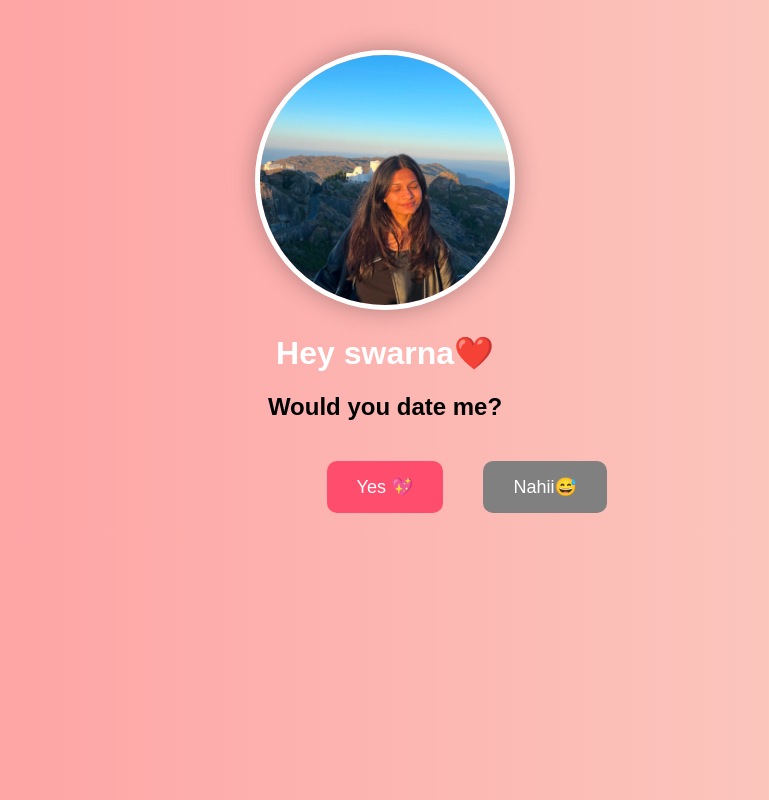
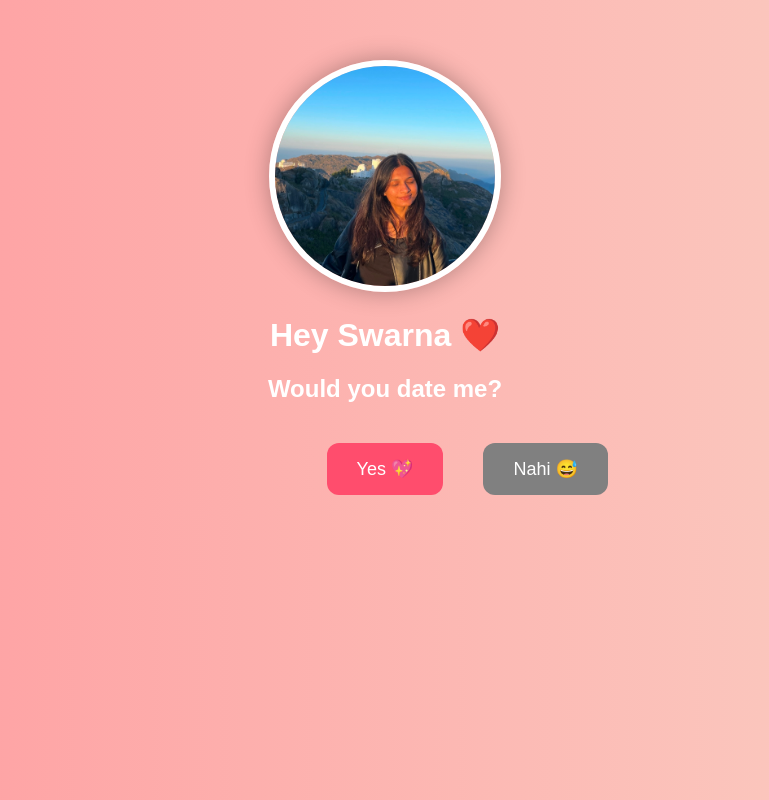
Before and after one commit to soumyarathod177-netizen/love-site, a plain HTML site: page index.html in a window 1280 px wide. Shown: the whole page, without its empty margins (255-1024 px from the left). Drawn offline with Linux system fonts and the light colour scheme.

Commit message:
Update index.html

```diff
--- a/index.html
+++ b/index.html
@@ -1,53 +1,62 @@
 <!DOCTYPE html>
 <html>
+<head>
+<title>For Someone Special ❤️</title>
 
-<head>
-    <title>For My Special Girl ❤️</title>
 <style>
-        body {
-            margin: 0;
-            text-align: center;
+body{
+    margin:0;
+    text-align:center;
     background: linear-gradient(to right, #ff9a9e, #fad0c4);
-            font-family: Arial;
-            overflow: hidden;
+    font-family: Arial, sans-serif;
+    overflow:hidden;
 }
 
-        .container {
-            margin-top: 50px;
+.container{
+    margin-top:60px;
 }
 
-        img {
-            width: 250px;
-            height: 250px;
-            border-radius: 50%;
-            object-fit: cover;
-            border: 5px solid white;
-            box-shadow: 0 0 25px rgba(0, 0, 0, 0.3);
+img{
+    width:220px;
+    height:220px;
+    border-radius:50%;
+    object-fit:cover;
+    border:6px solid white;
+    box-shadow:0 0 25px rgba(0,0,0,0.3);
 }
 
-        h1 {
-            color: white;
-            margin-top: 20px;
+h1{
+    color:white;
+    margin-top:20px;
 }
 
-        button {
-            padding: 15px 30px;
-            font-size: 18px;
-            border: none;
-            border-radius: 10px;
-            cursor: pointer;
-            margin: 20px;
+h2{
+    color:#fff;
 }
 
-        #yes {
-            background: #ff4d6d;
-            color: white;
+button{
+    padding:15px 30px;
+    font-size:18px;
+    border:none;
+    border-radius:12px;
+    cursor:pointer;
+    margin:20px;
+    transition:0.3s;
 }
 
-        #no {
-            background: gray;
-            color: white;
-            position: absolute;
+#yes{
+    background:#ff4d6d;
+    color:white;
+}
+
+#yes:hover{
+    transform:scale(1.1);
+}
+
+#no{
+    background:gray;
+    color:white;
+    position:absolute;
 }
 </style>
 </head>
@@ -55,28 +64,34 @@
 <body>
 
 <div class="container">
-        <!-- Yaha apni gf ki photo ka naam daal -->
-        <img src="swarna.jpg.jpeg" alt="My Love">
-        <h1>Hey swarna❤️</h1>
+    <!-- Photo ka exact naam yaha likh -->
+    <img src="swarna.jpg.jpeg" alt="Her Photo">
+
+    <h1>Hey Swarna ❤️</h1>
     <h2>Would you date me?</h2>
 
     <button id="yes" onclick="showLove()">Yes 💖</button>
-        <button id="no" onmouseover="moveButton()">Nahii😅</button>
+    <button id="no" onmouseover="moveButton()">Nahi 😅</button>
 </div>
 
 <script>
-        function moveButton() {
-            var x = Math.random() * window.innerWidth;
-            var y = Math.random() * window.innerHeight;
+function moveButton(){
+    var x = Math.random() * (window.innerWidth - 100);
+    var y = Math.random() * (window.innerHeight - 100);
     document.getElementById("no").style.left = x + "px";
     document.getElementById("no").style.top = y + "px";
 }
 
-        function showLove() {
-            document.body.innerHTML = "<h1 style='color:white;margin-top:200px;'>Yayyy ❤️ I promise to make you smile always 💕</h1>";
+function showLove(){
+    document.body.innerHTML = `
+        <div style="margin-top:200px; text-align:center; font-family:Arial;">
+            <h1 style="color:#ff4d6d; font-size:40px;">Yayyyyy ❤️</h1>
+            <h2>You just made me the happiest person 😭💕</h2>
+            <p style="font-size:18px;">Now take a screenshot and send it to me 😌💌</p>
+        </div>
+    `;
 }
 </script>
 
 </body>
-
 </html>
```
Lines whose indentation alone changed are shown as unchanged.
